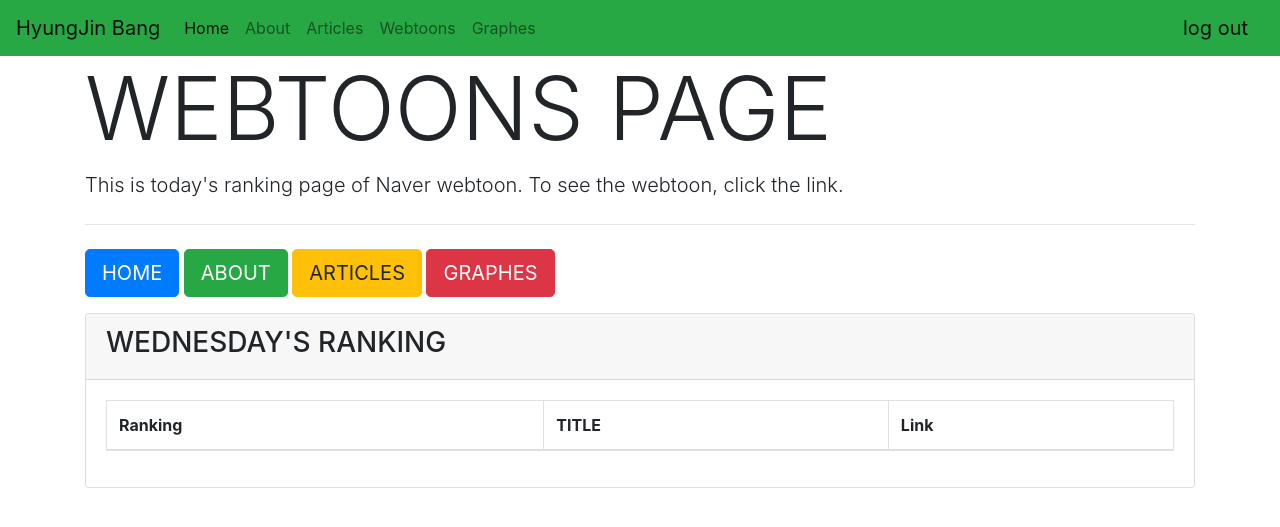
After one commit to Banghyungjin/flask101, a Flask app: page /webtoons in a window 1280 px wide. The commit adds this page. Shown: the top 527 px of the page. Run offline with Flask 2, Linux system fonts and the light colour scheme; the visitor is signed in with stand-in values (Sample User, id 1); data that the repository does not hold is empty; some libraries are stand-ins or nearby versions.

Commit message:
2021-06-09_03
오늘의 네이버 웹툰 랭킹 크롤링 추가

```diff
--- a/app.py
+++ b/app.py
@@ -1,9 +1,12 @@
 from flask import Flask, render_template, request, redirect, flash, session, send_file
 from passlib.hash import sha256_crypt
+from bs4 import BeautifulSoup
+from datetime import datetime
+from io import BytesIO, StringIO  # 그래프를 이미지로 저장하기위한 변환 라이브러리
 import pymysql
 import matplotlib.pyplot as plt
 import numpy as np
-from io import BytesIO, StringIO  # 그래프를 이미지로 저장하기위한 변환 라이브러리
+import requests
 
 app = Flask(__name__)
 
@@ -66,7 +69,29 @@ def register():
 @app.route('/log_out')
 def log_out():
     session.clear()
-    return render_template("log_in.html")
+    return redirect("/")
+
+
+# 오늘의 네이버 웹툰 랭킹
+@app.route('/webtoons', methods=["GET", "POST"])
+def webtoons():
+    if session.get('is_logged') is not None:
+        res = requests.get('https://comic.naver.com/webtoon/weekday.nhn')
+        soup = BeautifulSoup(res.text, 'html.parser')
+        title_list = soup.select('a.title')
+        titles = []
+        count = 1
+        for i in title_list:
+            if i.get('href')[-3:] == datetime.today().strftime('%A')[:3].lower():
+                title = [f'{count:2d}위', i.get_text(), i.get('href')]
+                titles.append(title)
+                count += 1
+            else:
+                continue
+        return render_template("webtoons.html", webtoons=titles, today=datetime.today().strftime('%A').upper())
+    else:
+        return render_template("log_in.html")
+
 
 # db 목록 읽어오는 기능
 @app.route('/articles', methods=["GET", "POST"])
@@ -160,15 +185,15 @@ def about():
 @app.route('/fig/<int:mean>_<int:var>')
 def fig(mean, var):
     if session.get('is_logged') is not None:
-        plt.figure(figsize = (4,3))
+        plt.figure(figsize=(4, 3))
         xs = np.random.normal(mean, var, 100)
         ys = np.random.normal(mean, var, 100)
-        plt.scatter(xs,ys, s= 100, marker = 'o', color ='red', alpha = 0.3)
+        plt.scatter(xs, ys, s=100, marker='o', color='red', alpha=0.3)
         img = BytesIO()
-        plt.savefig(img, format = 'png', dpi = 200)
+        plt.savefig(img, format='png', dpi=200)
         img.seek(0)
         # print(xs)
-        return send_file(img, mimetype = 'image/png')
+        return send_file(img, mimetype='image/png')
     else:
         return render_template("log_in.html")
 
@@ -179,7 +204,7 @@ def graphes():
         # m, v = m_v.split('_')
         # m, v = int(m), int(v)
         m, v = 3, 5
-        return render_template("graphes.html", mean = m, var = v, width = 1000, height = 1000)
+        return render_template("graphes.html", mean=m, var=v, width=1000, height=1000)
     else:
         return render_template("log_in.html")
 
--- a/templates/about.html
+++ b/templates/about.html
@@ -6,6 +6,7 @@
 <div>
     <a class="btn btn-primary btn-lg" href="/" role="button">HOME</a>
     <a class="btn btn-warning btn-lg" href="/articles" role="button">ARTICLES</a>
+    <a class="btn btn-success btn-lg" href="/webtoons" role="button">WEBTOONS</a>
     <a class="btn btn-danger btn-lg" href="/graphes" role="button">GRAPHES</a>
 </div>
 
--- a/templates/articles.html
+++ b/templates/articles.html
@@ -6,6 +6,7 @@
 <div>
     <a class="btn btn-primary btn-lg" href="/" role="button">HOME</a>
     <a class="btn btn-success btn-lg" href="/about" role="button">ABOUT</a>
+    <a class="btn btn-success btn-lg" href="/webtoons" role="button">WEBTOONS</a>
     <a class="btn btn-danger btn-lg" href="/graphes" role="button">GRAPHES</a>
 </div>
 
--- a/templates/graphes.html
+++ b/templates/graphes.html
@@ -7,6 +7,7 @@
     <a class="btn btn-primary btn-lg" href="/" role="button">HOME</a>
     <a class="btn btn-success btn-lg" href="/about" role="button">ABOUT</a>
     <a class="btn btn-warning btn-lg" href="/articles" role="button">ARTICLES</a>
+    <a class="btn btn-success btn-lg" href="/webtoons" role="button">WEBTOONS</a>
 </div>
 <div>
     <img src="{{url_for('fig', mean = mean, var = var)}}" alt="Image Broken" height={{height}} width={{width}}>
--- a/templates/includes/_navbar_blue.html
+++ b/templates/includes/_navbar_blue.html
@@ -17,6 +17,9 @@
                 <a class="nav-link" href="/articles">Articles</a>
             </li>
             <li class="nav-item">
+                <a class="nav-link" href="/webtoons">Webtoons</a>
+            </li>
+            <li class="nav-item">
                 <a class="nav-link" href="/graphes">Graphes</a>
             </li>
         </ul>
--- a/templates/includes/_navbar_green.html
+++ b/templates/includes/_navbar_green.html
@@ -18,6 +18,9 @@
                 <a class="nav-link" href="/articles">Articles</a>
             </li>
             <li class="nav-item">
+                <a class="nav-link" href="/webtoons">Webtoons</a>
+            </li>
+            <li class="nav-item">
                 <a class="nav-link" href="/graphes">Graphes</a>
             </li>
         </ul>
--- a/templates/includes/_navbar_red.html
+++ b/templates/includes/_navbar_red.html
@@ -17,6 +17,9 @@
                 <a class="nav-link" href="/articles">Articles</a>
             </li>
             <li class="nav-item">
+                <a class="nav-link" href="/webtoons">Webtoons</a>
+            </li>
+            <li class="nav-item">
                 <a class="nav-link" href="/graphes">Graphes</a>
             </li>
         </ul>
--- a/templates/includes/_navbar_yellow.html
+++ b/templates/includes/_navbar_yellow.html
@@ -18,6 +18,9 @@
                     <span class="sr-only">(current)</span></a>
             </li>
             <li class="nav-item">
+                <a class="nav-link" href="/webtoons">Webtoons</a>
+            </li>
+            <li class="nav-item">
                 <a class="nav-link" href="/graphes">Graphes</a>
             </li>
         </ul>
--- a/templates/index.html
+++ b/templates/index.html
@@ -7,6 +7,7 @@
 <div>
     <a class="btn btn-success btn-lg" href="/about" role="button">ABOUT</a>
     <a class="btn btn-warning btn-lg" href="/articles" role="button">ARTICLES</a>
+    <a class="btn btn-success btn-lg" href="/webtoons" role="button">WEBTOONS</a>
     <a class="btn btn-danger btn-lg" href="/graphes" role="button">GRAPHES</a>
 </div>
 <p></p>
--- /dev/null
+++ b/templates/webtoons.html
@@ -0,0 +1,43 @@
+{% extends "layouts/layouts_green.html" %}
+{% block body %}
+<h1 class="display-2">WEBTOONS PAGE</h1>
+<p class="lead">This is today's ranking page of Naver webtoon. To see the webtoon, click the link.</p>
+<hr class="my-4">
+<div>
+    <a class="btn btn-primary btn-lg" href="/" role="button">HOME</a>
+    <a class="btn btn-success btn-lg" href="/about" role="button">ABOUT</a>
+    <a class="btn btn-warning btn-lg" href="/articles" role="button">ARTICLES</a>
+    <a class="btn btn-danger btn-lg" href="/graphes" role="button">GRAPHES</a>
+</div>
+
+<p></p>
+
+<div class="card mb-4">
+    <div class="card-header">
+        <h3>{{ today }}'S RANKING</h3>
+    </div>
+    <div class="card-body">
+        <div class="table-responsive">
+            <table class="table table-bordered" id="dataTable" width="100%" cellspacing="0">
+                <thead>
+                    <tr>
+                        <th>Ranking</th>
+                        <th>TITLE</th>
+                        <th>Link</th>
+                    </tr>
+                </thead>
+                <tbody>
+                  {% for webtoon in webtoons %}
+                    <tr>
+                        <th scope="row">{{ webtoon[0] }}</th>
+                        <td>{{ webtoon[1] }}</td>
+                        <td><a href="https://comic.naver.com{{webtoon[2]}}">보러가기</a></td>
+                    </tr>
+                {% endfor %}
+                </tbody>
+            </table>
+        </div>
+    </div>
+</div>
+
+{% endblock %}
```
